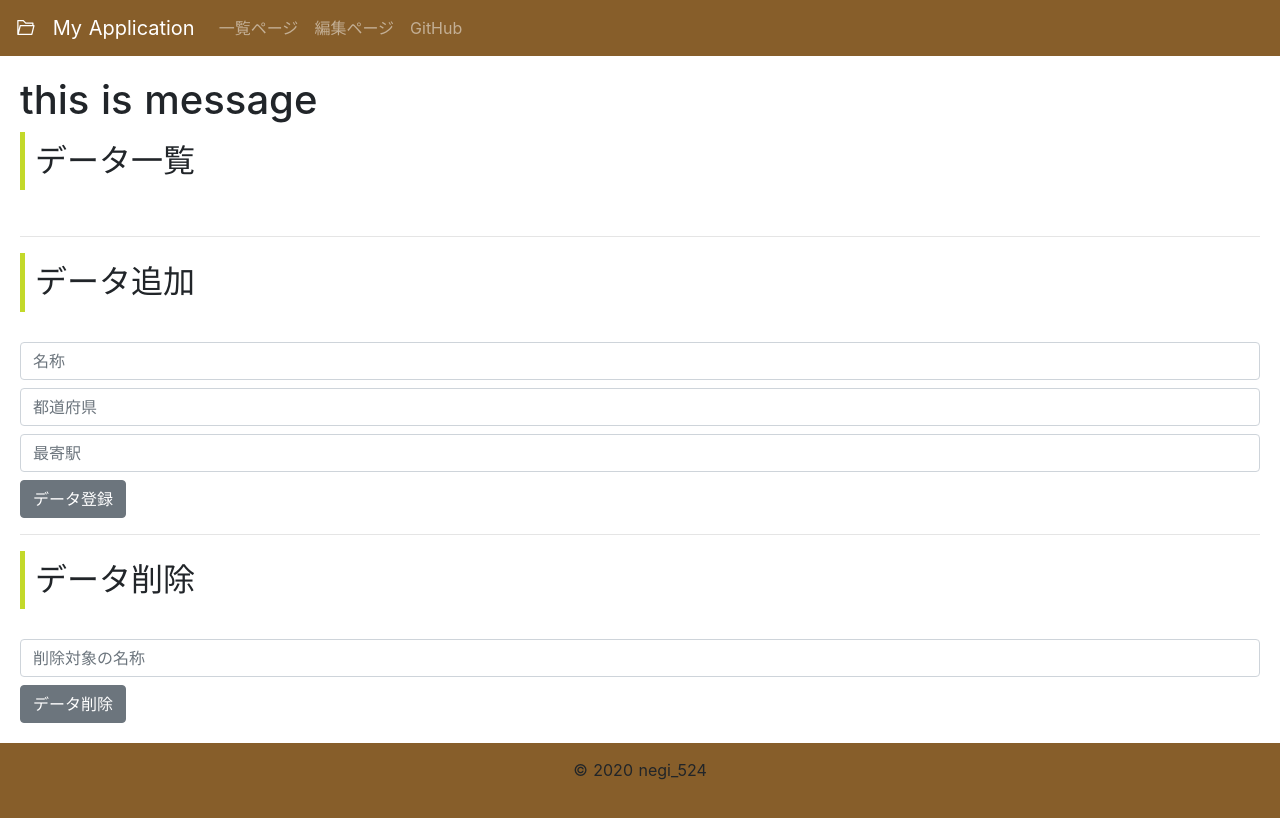
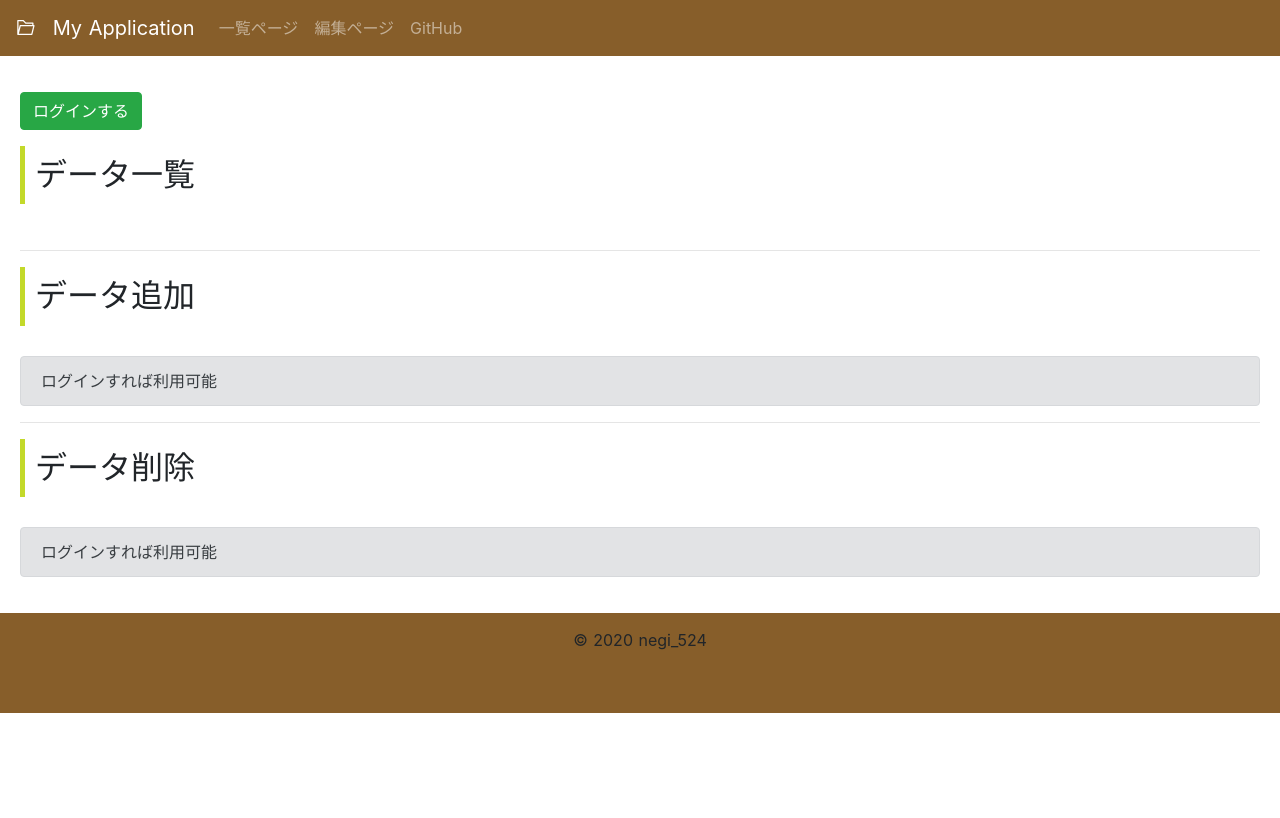
Before and after one commit to negi524/togo-list, a Nuxt app: page /edit in a window 1280 px wide. Shown: the top 818 px of the page. Built offline with nearby package versions, Linux system fonts and the light colour scheme; no server answers.

Commit message:
ボタンによるログイン機能実装

```diff
--- a/pages/edit.vue
+++ b/pages/edit.vue
@@ -1,10 +1,18 @@
 <template>
   <div>
-    <h1>{{ message }}</h1>
+    <div class="my-3">
+      <template v-if="logined">
+        <b-button class="btn-dark" @click="logout"> ログアウトする </b-button>
+      </template>
+      <template v-else>
+        <b-button class="btn-success" @click="login">ログインする</b-button>
+      </template>
+    </div>
     <h2 class="heading">データ一覧</h2>
     <TogoTable />
     <hr />
     <h2 class="heading">データ追加</h2>
+    <template v-if="logined">
       <b-form-input
         class="mb-2"
         v-model="form.name"
@@ -21,14 +29,23 @@
         placeholder="最寄駅"
       ></b-form-input>
       <b-button @click="pushTogo">データ登録</b-button>
+    </template>
+    <template v-else>
+      <p class="alert alert-secondary">ログインすれば利用可能</p>
+    </template>
     <hr />
     <h2 class="heading">データ削除</h2>
+    <template v-if="logined">
       <b-form-input
         class="mb-2"
         v-model="deleteName"
         placeholder="削除対象の名称"
       ></b-form-input>
       <b-button @click="deleteTogo">データ削除</b-button>
+    </template>
+    <template v-else>
+      <p class="alert alert-secondary">ログインすれば利用可能</p>
+    </template>
   </div>
 </template>
 
@@ -36,23 +53,6 @@
 import TogoTable from "@/components/TogoTable.vue";
 import firebase from "firebase";
 
-export default {
-  components: {
-    TogoTable,
-  },
-  data: function () {
-    return {
-      message: "this is message",
-      form: {
-        name: "",
-        station: "",
-        prefectures: "",
-        created: null,
-      },
-      deleteName: "",
-    };
-  },
-  created() {
 const firebaseConfig = {
   apiKey: process.env.FIREBASE_API_KEY,
   authDomain: process.env.FIREBASE_AUTH_DOMAIN,
@@ -64,16 +64,47 @@ export default {
   measurementId: process.env.FIREBASE_MEASUREMENT_ID,
 };
 firebase.initializeApp(firebaseConfig);
-    let provider = new firebase.auth.GoogleAuthProvider();
-    let self = this;
+
+export default {
+  components: {
+    TogoTable,
+  },
+  data: function () {
+    return {
+      logined: false, // ログイン状態
+      form: {
+        name: "",
+        station: "",
+        prefectures: "",
+        created: null,
+      },
+      deleteName: "",
+    };
+  },
+  methods: {
+    /**
+     * ログインする
+     */
+    login() {
+      const provider = new firebase.auth.GoogleAuthProvider();
+      const self = this;
       firebase
         .auth()
         .signInWithPopup(provider)
         .then(function (result) {
-        self.message = result.user.displayName + ", " + result.user.email;
+          self.logined = true;
         });
     },
-  methods: {
+    /**
+     * ログアウトする
+     */
+    logout() {
+      firebase.auth().signOut();
+      this.logined = false;
+    },
+    /**
+     * togoリストに追加を行う
+     */
     pushTogo: function () {
       this.$store.dispatch("togos/pushTogo", this.form);
       // フォームの値をリセットする
@@ -81,6 +112,9 @@ export default {
       this.form.station = "";
       this.form.prefectures = "";
     },
+    /**
+     * togoリストから削除する
+     */
     deleteTogo: function () {
       // this.$store.dispatch("togos/deleteTogoByIndex", 0);
       const obj = {
```
Lines whose indentation alone changed are shown as unchanged.
